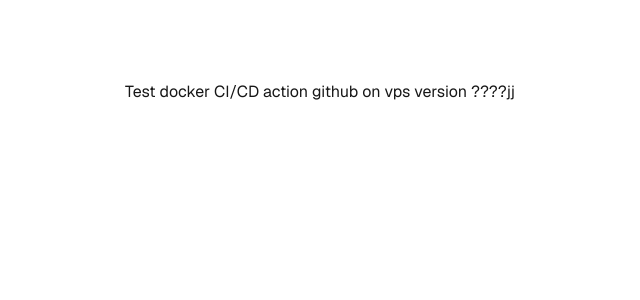
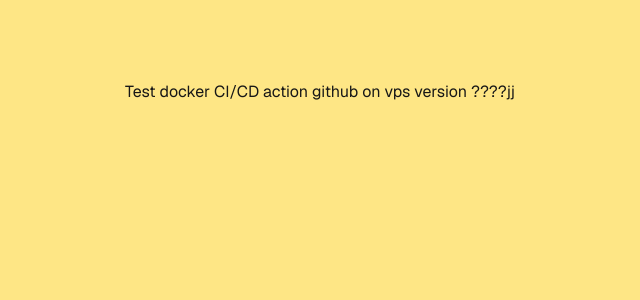
Before and after one commit to wilfriedogouwole/docker_github_CI, a Next.js app: page / in a window 1280 px wide. Shown: the top 300 px of the page, without its empty margins (320-960 px from the left). Built offline with nearby package versions, Linux system fonts and the light colour scheme.

Commit message:
bg change

```diff
--- a/app/page.tsx
+++ b/app/page.tsx
@@ -1,7 +1,7 @@
 
 export default function Home() {
   return (
-    <div className=" flex flex-col items-center justify-items-center h-screen p-8 pb-20 gap-16 sm:p-20 font-[family-name:var(--font-geist-sans)]">
+    <div className="bg-amber-200 flex flex-col items-center justify-items-center h-screen p-8 pb-20 gap-16 sm:p-20 font-[family-name:var(--font-geist-sans)]">
   <p>Test docker CI/CD action github on vps version ????jj</p>
     </div>
   );
```
